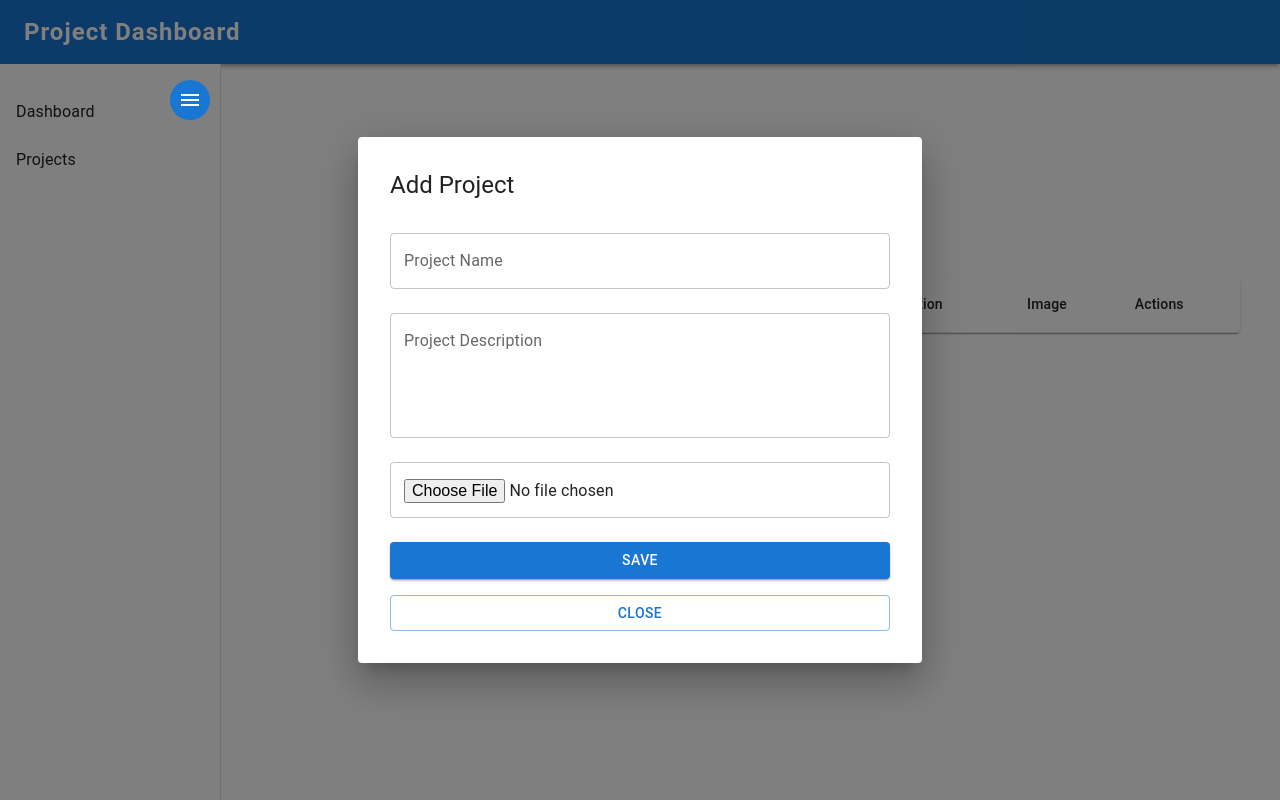
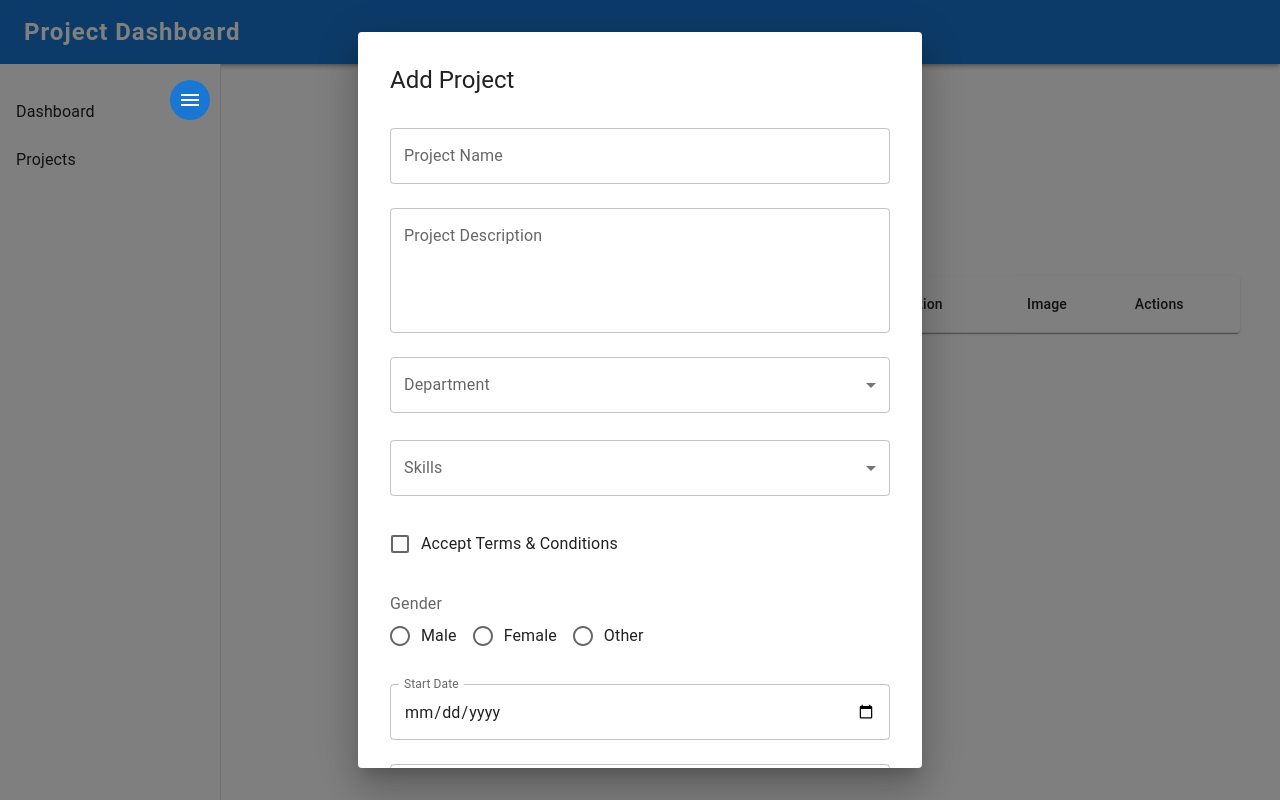
Before and after one commit to aleena212/project-dashboard, a React (Create React App) app: page /projects in a window 1280 px wide. Both pictures are taken after typing "Sample" into the empty fields and a click on the button "ADD PROJECT". Built offline with nearby package versions, Linux system fonts and the light colour scheme.

Commit message:
changes made

```diff
--- /dev/null
+++ b/src/components/FormCheckbox.js
@@ -0,0 +1,44 @@
+import {
+  FormControl,
+  FormControlLabel,
+  Checkbox,
+  FormHelperText,
+} from "@mui/material";
+
+import { Controller } from "react-hook-form";
+
+function FormCheckbox({
+  name,
+  label,
+  control,
+  rules,
+  errors,
+  disabled = false,
+}) {
+  return (
+    <Controller
+      name={name}
+      control={control}
+      rules={rules}
+      defaultValue={false}
+      render={({ field }) => (
+        <FormControl margin="normal" error={!!errors[name]}>
+          <FormControlLabel
+            control={
+              <Checkbox
+                {...field}
+                checked={field.value || false}
+                disabled={disabled}
+              />
+            }
+            label={label}
+          />
+
+          <FormHelperText>{errors[name]?.message}</FormHelperText>
+        </FormControl>
+      )}
+    />
+  );
+}
+
+export default FormCheckbox;
--- /dev/null
+++ b/src/components/FormDate.js
@@ -0,0 +1,31 @@
+import { Controller } from "react-hook-form";
+
+import { TextField } from "@mui/material";
+
+function FormDate({ name, label, control, rules, errors, disabled = false }) {
+  return (
+    <Controller
+      name={name}
+      control={control}
+      rules={rules}
+      defaultValue=""
+      render={({ field }) => (
+        <TextField
+          {...field}
+          type="date"
+          label={label}
+          fullWidth
+          margin="normal"
+          disabled={disabled}
+          InputLabelProps={{
+            shrink: true,
+          }}
+          error={!!errors[name]}
+          helperText={errors[name]?.message}
+        />
+      )}
+    />
+  );
+}
+
+export default FormDate;
--- /dev/null
+++ b/src/components/FormMultiSelect.js
@@ -0,0 +1,55 @@
+import {
+  FormControl,
+  InputLabel,
+  Select,
+  MenuItem,
+  Checkbox,
+  ListItemText,
+  FormHelperText,
+} from "@mui/material";
+
+import { Controller } from "react-hook-form";
+
+function FormMultiSelect({
+  name,
+  label,
+  control,
+  rules,
+  errors,
+  options,
+  disabled = false,
+}) {
+  return (
+    <Controller
+      name={name}
+      control={control}
+      rules={rules}
+      defaultValue={[]}
+      render={({ field }) => (
+        <FormControl fullWidth margin="normal" error={!!errors[name]}>
+          <InputLabel>{label}</InputLabel>
+
+          <Select
+            {...field}
+            multiple
+            label={label}
+            disabled={disabled}
+            value={field.value || []}
+            renderValue={(selected) => selected.join(", ")}
+          >
+            {options.map((option) => (
+              <MenuItem key={option} value={option}>
+                <Checkbox checked={field.value?.includes(option) || false} />
+
+                <ListItemText primary={option} />
+              </MenuItem>
+            ))}
+          </Select>
+          <FormHelperText>{errors[name]?.message}</FormHelperText>
+        </FormControl>
+      )}
+    />
+  );
+}
+
+export default FormMultiSelect;
--- /dev/null
+++ b/src/components/FormRadio.js
@@ -0,0 +1,49 @@
+import {
+  FormControl,
+  FormLabel,
+  RadioGroup,
+  FormControlLabel,
+  Radio,
+  FormHelperText,
+} from "@mui/material";
+
+import { Controller } from "react-hook-form";
+
+function FormRadio({
+  name,
+  label,
+  control,
+  rules,
+  errors,
+  options,
+  disabled = false,
+}) {
+  return (
+    <Controller
+      name={name}
+      control={control}
+      rules={rules}
+      defaultValue=""
+      render={({ field }) => (
+        <FormControl margin="normal" error={!!errors[name]} disabled={disabled}>
+          <FormLabel>{label}</FormLabel>
+
+          <RadioGroup {...field} row>
+            {options.map((option) => (
+              <FormControlLabel
+                key={option.value}
+                value={option.value}
+                control={<Radio />}
+                label={option.label}
+              />
+            ))}
+          </RadioGroup>
+
+          <FormHelperText>{errors[name]?.message}</FormHelperText>
+        </FormControl>
+      )}
+    />
+  );
+}
+
+export default FormRadio;
--- /dev/null
+++ b/src/components/FormSelect.js
@@ -0,0 +1,44 @@
+import {
+  FormControl,
+  InputLabel,
+  Select,
+  MenuItem,
+  FormHelperText,
+} from "@mui/material";
+
+import { Controller } from "react-hook-form";
+
+function FormSelect({
+  name,
+  label,
+  control,
+  rules,
+  errors,
+  options,
+  disabled = false,
+}) {
+  return (
+    <Controller
+      name={name}
+      control={control}
+      rules={rules}
+      render={({ field }) => (
+        <FormControl fullWidth margin="normal" error={!!errors[name]}>
+          <InputLabel>{label}</InputLabel>
+
+          <Select {...field} label={label} disabled={disabled}>
+            {options.map((option) => (
+              <MenuItem key={option.value} value={option.value}>
+                {option.label}
+              </MenuItem>
+            ))}
+          </Select>
+
+          <FormHelperText>{errors[name]?.message}</FormHelperText>
+        </FormControl>
+      )}
+    />
+  );
+}
+
+export default FormSelect;
--- a/src/components/ProjectFields.js
+++ b/src/components/ProjectFields.js
@@ -2,7 +2,13 @@ import { TextField, Box, Typography } from "@mui/material";
 import { Controller } from "react-hook-form";
 
 import { projectValidation } from "./validation/projectValidation";
+
 import FormTextField from "./FormTextField";
+import FormSelect from "./FormSelect";
+import FormMultiSelect from "./FormMultiSelect";
+import FormCheckbox from "./FormCheckbox";
+import FormRadio from "./FormRadio";
+import FormDate from "./FormDate";
 
 function ProjectFields({
   control,
@@ -34,6 +40,92 @@ function ProjectFields({
         disabled={isViewMode}
         multiline
         rows={4}
+      />
+
+      {/* Department Dropdown */}
+      <FormSelect
+        name="department"
+        label="Department"
+        control={control}
+        rules={projectValidation.department}
+        errors={errors}
+        disabled={isViewMode}
+        options={[
+          {
+            value: "web",
+            label: "Web Development",
+          },
+          {
+            value: "ai",
+            label: "Artificial Intelligence",
+          },
+          {
+            value: "mobile",
+            label: "Mobile Development",
+          },
+          {
+            value: "cyber",
+            label: "Cyber Security",
+          },
+        ]}
+      />
+      <FormMultiSelect
+        name="skills"
+        label="Skills"
+        control={control}
+        rules={projectValidation.skills}
+        errors={errors}
+        options={[
+          "React",
+          "JavaScript",
+          "Node.js",
+          "Python",
+          "Java",
+          "Flutter",
+          "AI",
+          "Cyber Security",
+        ]}
+        disabled={isViewMode}
+      />
+      <FormCheckbox
+        name="acceptTerms"
+        label="Accept Terms & Conditions"
+        control={control}
+        rules={projectValidation.acceptTerms}
+        errors={errors}
+        disabled={isViewMode}
+      />
+
+      <FormRadio
+        name="gender"
+        label="Gender"
+        control={control}
+        rules={projectValidation.gender}
+        errors={errors}
+        disabled={isViewMode}
+        options={[
+          {
+            value: "male",
+            label: "Male",
+          },
+          {
+            value: "female",
+            label: "Female",
+          },
+          {
+            value: "other",
+            label: "Other",
+          },
+        ]}
+      />
+
+      <FormDate
+        name="startDate"
+        label="Start Date"
+        control={control}
+        rules={projectValidation.date}
+        errors={errors}
+        disabled={isViewMode}
       />
 
       {/* Project Image */}
--- a/src/components/ProjectForm.js
+++ b/src/components/ProjectForm.js
@@ -1,9 +1,6 @@
 import { Dialog, Button, Box, Typography } from "@mui/material";
-
 import { useForm } from "react-hook-form";
-
 import { useEffect } from "react";
-
 import ProjectFields from "./ProjectFields";
 
 function ProjectForm({
@@ -25,6 +22,10 @@ function ProjectForm({
     defaultValues: {
       name: "",
       description: "",
+      department: "",
+      skills: [],
+      gender: "",
+      acceptTerms: false,
       image: null,
     },
   });
@@ -34,12 +35,20 @@ function ProjectForm({
       reset({
         name: selectedProject.name,
         description: selectedProject.description,
+        department: selectedProject.department || "",
+        skills: selectedProject.skills || [],
+        gender: selectedProject.gender || "",
+        acceptTerms: false,
         image: null,
       });
     } else {
       reset({
         name: "",
         description: "",
+        department: "",
+        skills: [],
+        gender: "",
+        acceptTerms: false,
         image: null,
       });
     }
@@ -50,9 +59,7 @@ function ProjectForm({
 
     const finalData = {
       ...data,
-      image: file
-        ? URL.createObjectURL(file)
-        : selectedProject?.image,
+      image: file ? URL.createObjectURL(file) : selectedProject?.image,
     };
 
     if (editMode) {
@@ -63,8 +70,8 @@ function ProjectForm({
                 ...project,
                 ...finalData,
               }
-            : project
-        )
+            : project,
+        ),
       );
     } else {
       addProject(finalData);
@@ -75,12 +82,9 @@ function ProjectForm({
     setOpen(false);
   };
 
-  const isViewMode =
-    selectedProject &&
-    !editMode;
+  const isViewMode = selectedProject && !editMode;
 
-  const preview =
-    watch("image");
+  const preview = watch("image");
 
   return (
     <Dialog
@@ -96,52 +100,35 @@ function ProjectForm({
           width: 500,
         }}
       >
-        <Typography
-          variant="h5"
-          mb={2}
-        >
+        <Typography variant="h5" mb={2}>
           {isViewMode
             ? "View Project"
             : editMode
-            ? "Edit Project"
-            : "Add Project"}
+              ? "Edit Project"
+              : "Add Project"}
         </Typography>
 
-        <form
-          onSubmit={handleSubmit(submit)}
-        >
+        <form onSubmit={handleSubmit(submit)}>
           <ProjectFields
             control={control}
             errors={errors}
             preview={preview}
-            selectedProject={
-              selectedProject
-            }
+            selectedProject={selectedProject}
             editMode={editMode}
-            isViewMode={
-              isViewMode
-            }
+            isViewMode={isViewMode}
           />
 
           <Box mt={3}>
             {!isViewMode && (
-              <Button
-                type="submit"
-                variant="contained"
-                fullWidth
-              >
-                {editMode
-                  ? "Update"
-                  : "Save"}
+              <Button type="submit" variant="contained" fullWidth>
+                {editMode ? "Update" : "Save"}
               </Button>
             )}
 
             <Button
               variant="outlined"
               fullWidth
-              sx={{
-                mt: 2,
-              }}
+              sx={{ mt: 2 }}
               onClick={() => {
                 setOpen(false);
                 reset();
--- a/src/components/validation/projectValidation.js
+++ b/src/components/validation/projectValidation.js
@@ -11,6 +11,32 @@ export const projectValidation = {
       value: 100,
       message: "Maximum 100 characters",
     },
+  },
+
+  department: {
+    required: "Department is required",
+  },
+
+  skills: {
+    validate: (value) => {
+      if (!value || value.length === 0) {
+        return "Select at least one skill";
+      }
+
+      return true;
+    },
+  },
+
+  acceptTerms: {
+    validate: (value) => value || "You must accept the terms and conditions",
+  },
+
+  gender: {
+    required: "Please select gender",
+  },
+
+  date: {
+    required: "Date is required",
   },
 
   description: {
```
Also changed, not shown: src/components/FormFile.js (added, +70 -0 lines).
